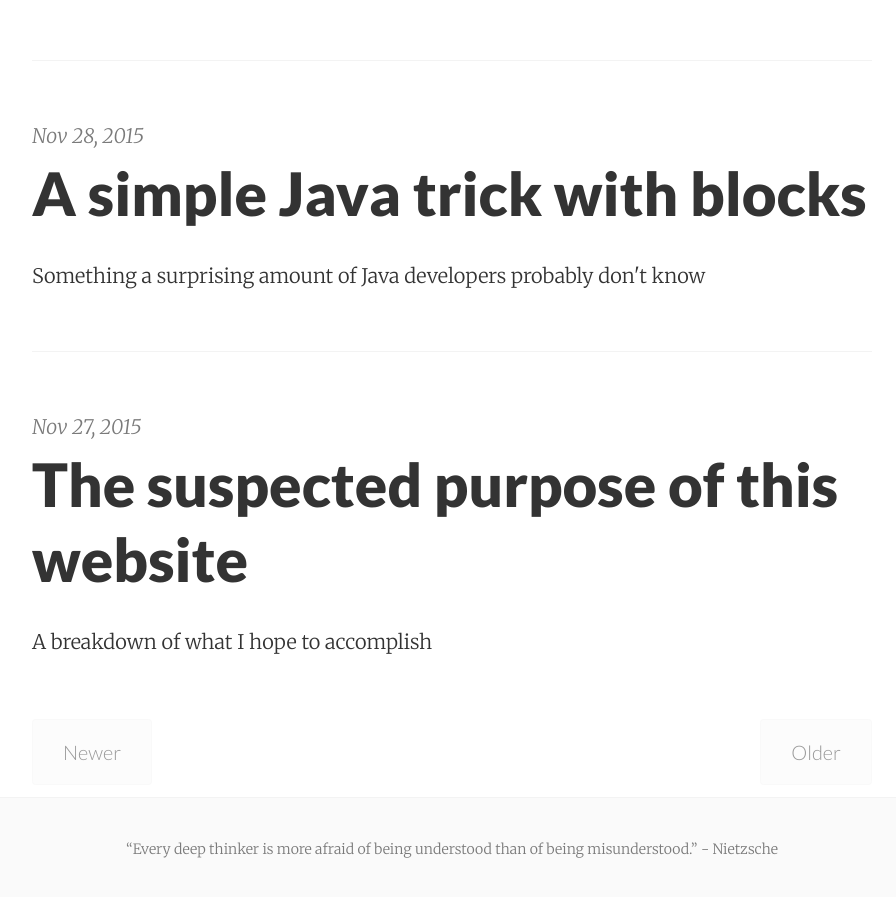
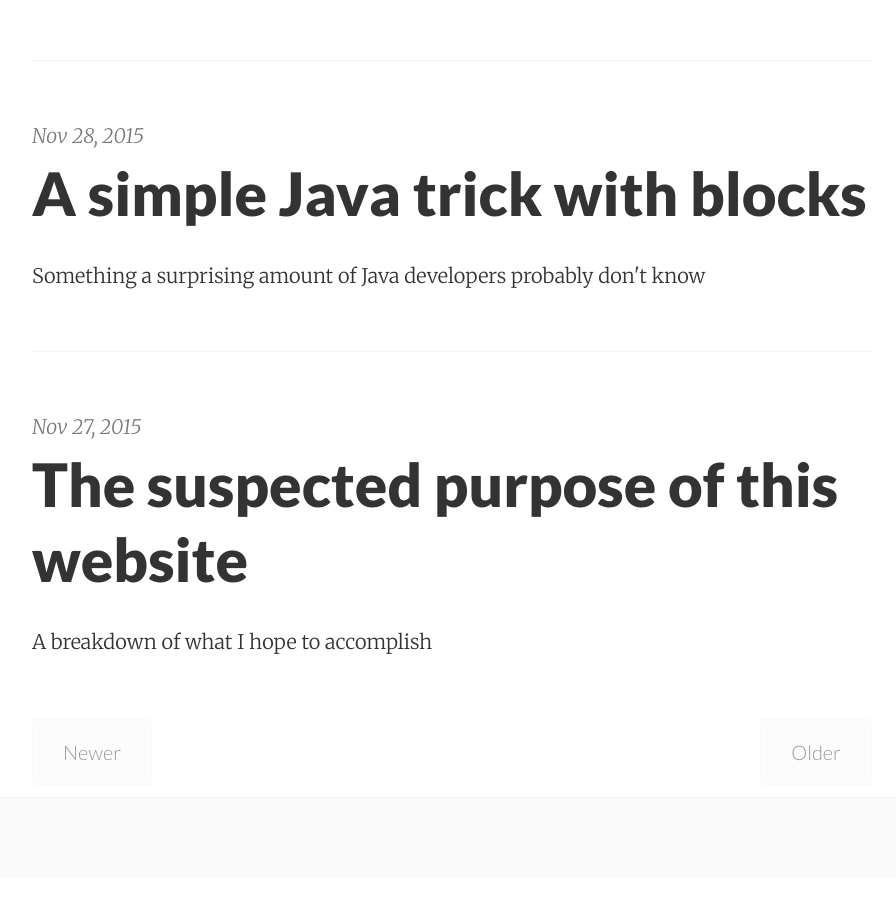
Before and after one commit to zakrywilson/zakrywilson.github.io, a Jekyll site: the page built from index.html, in a window 1280 px wide and 900 px high, scrolled down 1545 px. Shown: the top 897 px of the window, without its empty margins (188-1084 px from the left). Built offline with Jekyll 4.4.1, drawn with Linux system fonts in a browser that asks for light colours; nearby versions of some CDN libraries; the list of posts is cut into pages by our own code.

Commit message:
Removed footer text

```diff
--- a/_includes/footer.html
+++ b/_includes/footer.html
@@ -1,7 +1,6 @@
 <footer class="center">
   <div class="measure">
     <small>
-      “Every deep thinker is more afraid of being understood than of being misunderstood.” - Nietzsche
     </small>
   </div>
 </footer>
```
